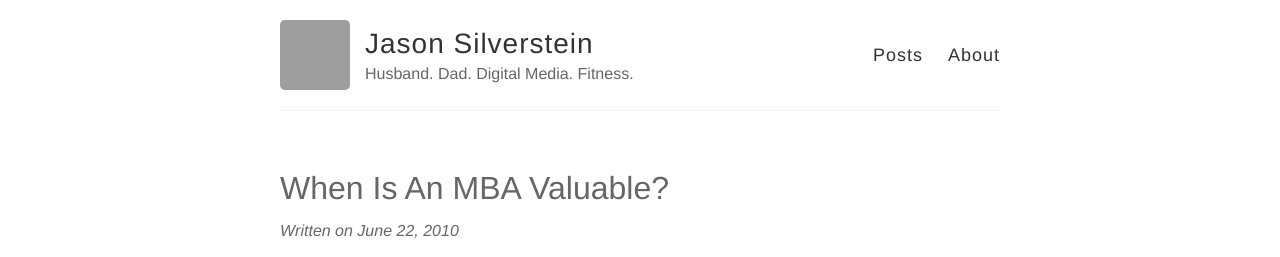
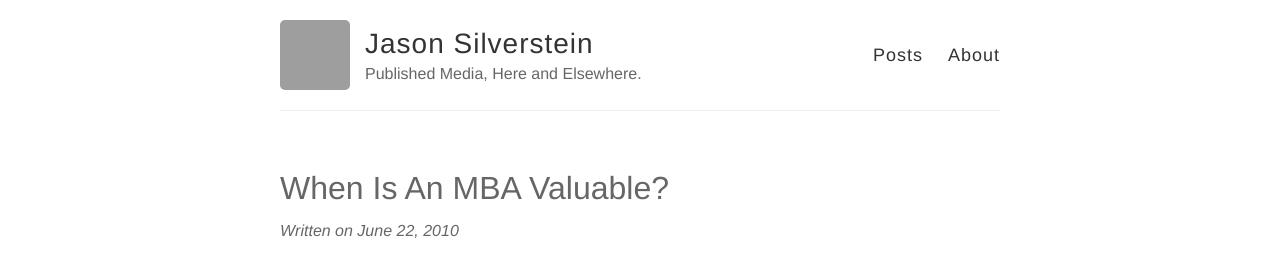
Before and after one commit to jasonsilverstein/jasonsilverstein.github.io, a Jekyll site: the page built from _posts/2010-06-22-When-Is-An-MBA-Valuable.md, in a window 1280 px wide. Shown: the top 257 px of the page. Built offline with Jekyll 4.4.1, drawn with Linux system fonts in a browser that asks for light colours; grey boxes are pictures that could not be loaded.

Commit message:
testing config

```diff
--- a/_config.yml
+++ b/_config.yml
@@ -6,7 +6,7 @@
 name: Jason Silverstein
 
 # Short bio or description (displayed in the header)
-description: Husband. Dad. Digital Media. Fitness.
+description: Published Media, Here and Elsewhere.
 # URL of your avatar or profile pic (you could use your GitHub profile pic)
 avatar: https://avatars2.githubusercontent.com/u/1457868?v=2&s=460
 
```
